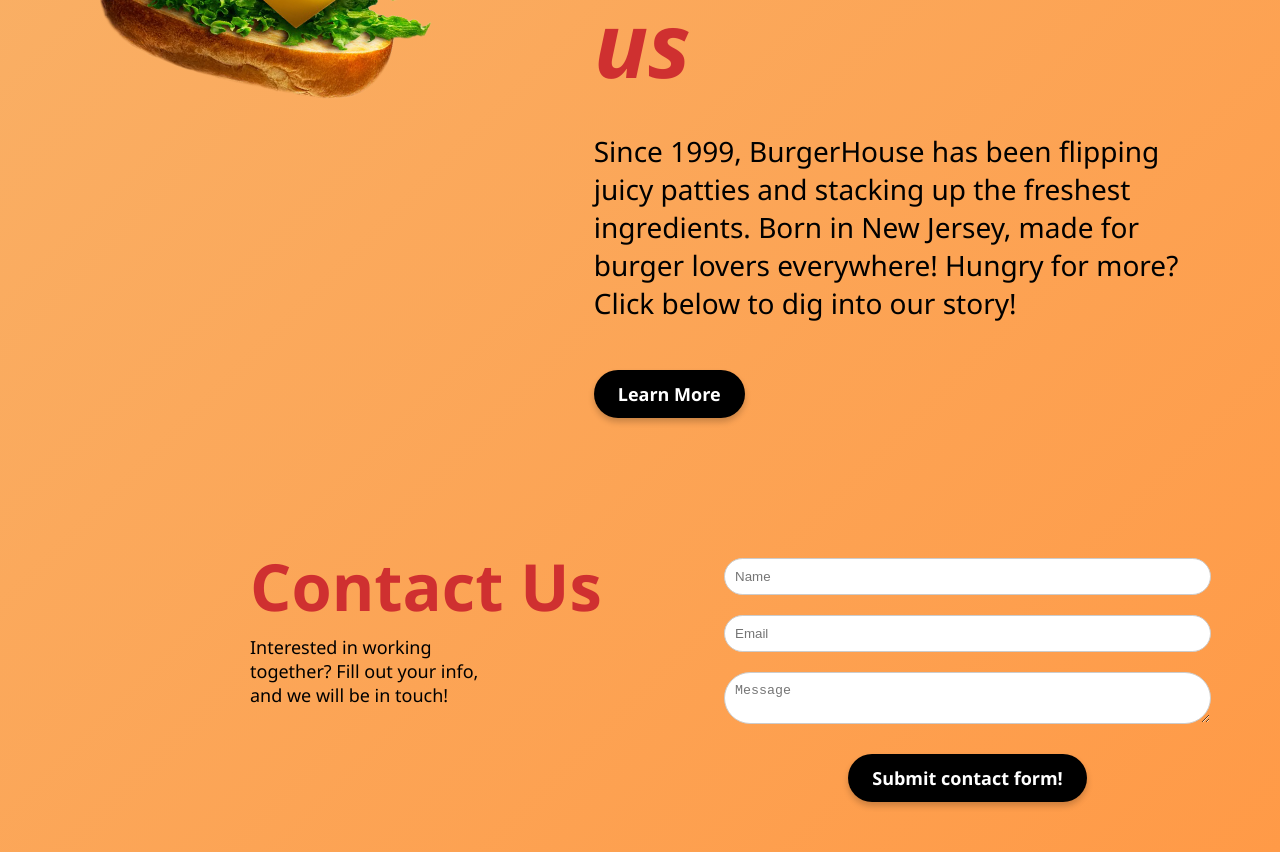
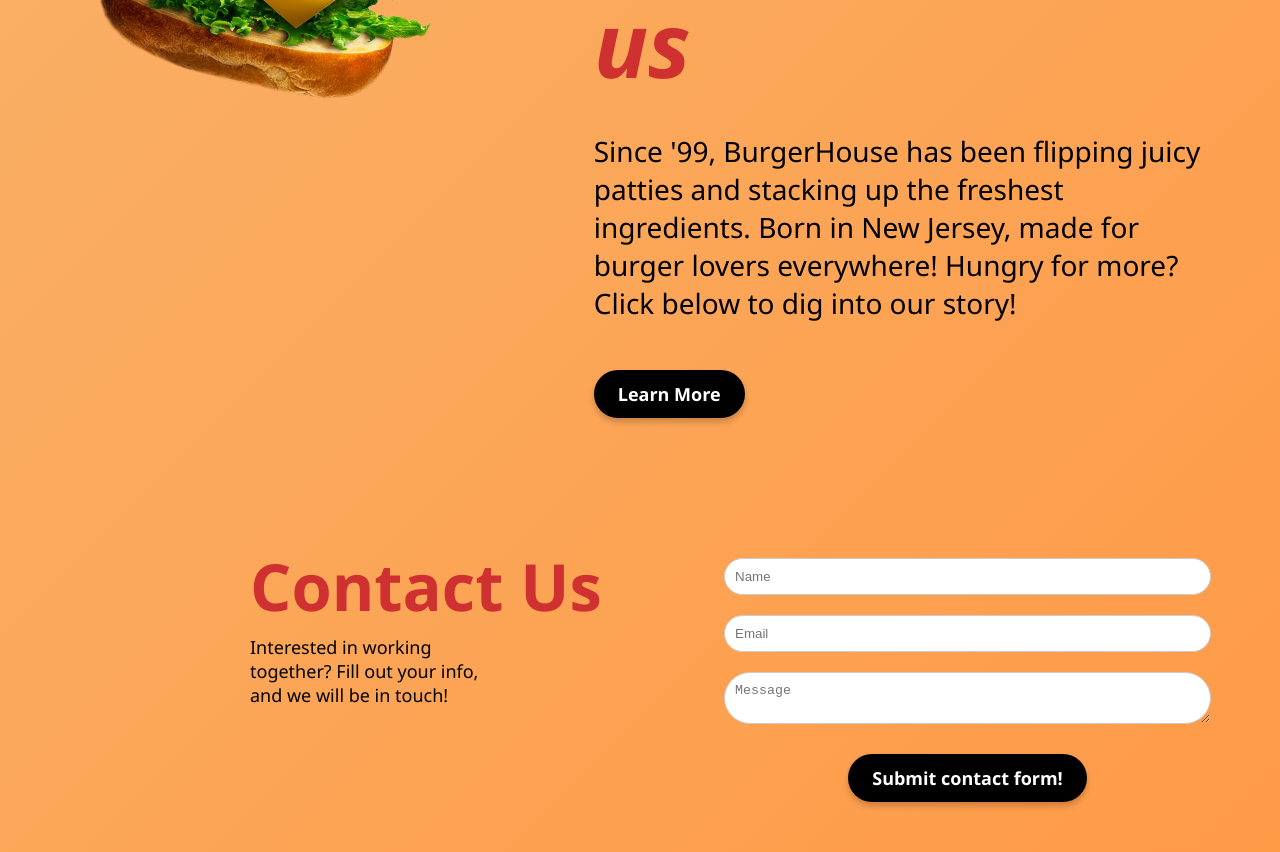
Before and after one commit to popaiulian1/BurgerHouse_Angular, an Angular app in the folder burger-house/: page /home in a window 1280 px wide. Shown: the part 1980-2832 px from the top of the page. Built offline with nearby package versions, Linux system fonts and the light colour scheme.

Commit message:
Update home.component.html

```diff
--- a/burger-house/src/app/features/home/home.component.html
+++ b/burger-house/src/app/features/home/home.component.html
@@ -33,7 +33,7 @@
     <img src="assets/images/floating-burger.png" class="about-photo" alt="Floating Burger">
     <div class="about-text">
         <h3><i>Get to know us</i></h3>
-        <p>Since 1999, BurgerHouse has been flipping juicy patties and
+        <p>Since '99, BurgerHouse has been flipping juicy patties and
             stacking up the freshest ingredients. Born in New Jersey,
             made for burger lovers everywhere! Hungry for more?
             Click below to dig into our story!</p>
```
